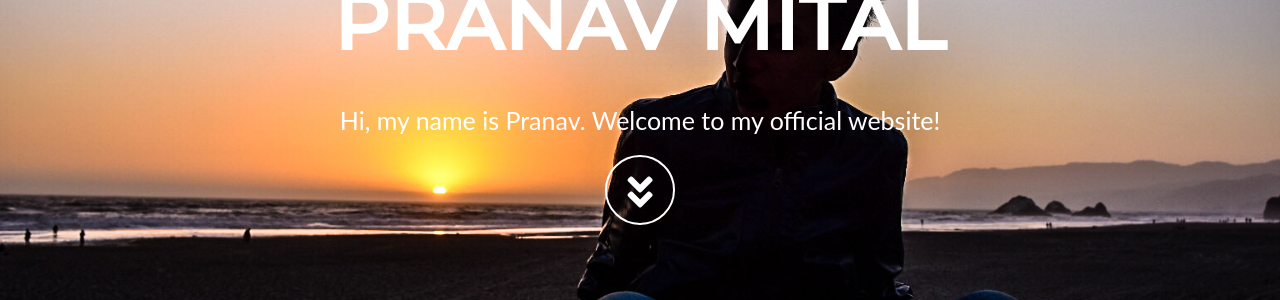
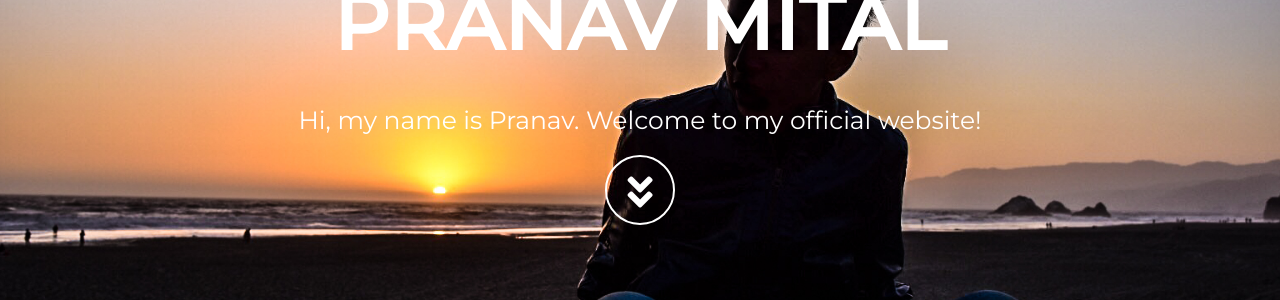
Before and after one commit to pranavmital/pranavmital.github.io, a Jekyll site: the page built from index.html, in a window 1280 px wide. Shown: the part 330-630 px from the top of the page. Built offline with Jekyll 4.4.1, drawn with Linux system fonts in a browser that asks for light colours; nearby versions of some CDN libraries.

Commit message:
Changing intro welcome font from late to montserrat

```diff
--- a/_includes/header.html
+++ b/_includes/header.html
@@ -5,7 +5,7 @@
                 <div class="row">
                     <div class="col-md-8 col-md-offset-2">
                         <h1 class="brand-heading">{{ site.title }}</h1>
-                        <p class="intro-text" style="font-family: Lato, &quot;Avenir Next&quot;, Lora, &quot;Helvetica Neue&quot;, Helvetica, Arial, sans-serif;">{{ site.description }}<br>
+                        <p class="intro-text" style="font-family: Montserrat, &quot;Avenir Next&quot;, Lora, &quot;Helvetica Neue&quot;, Helvetica, Arial, sans-serif;">{{ site.description }}<br>
                         <a href="#about" class="btn btn-circle page-scroll">
                             <i class="fa fa-angle-double-down animated"></i>
                         </a>
```
